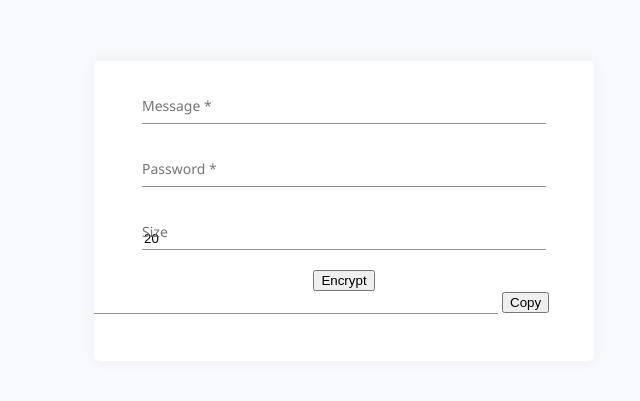
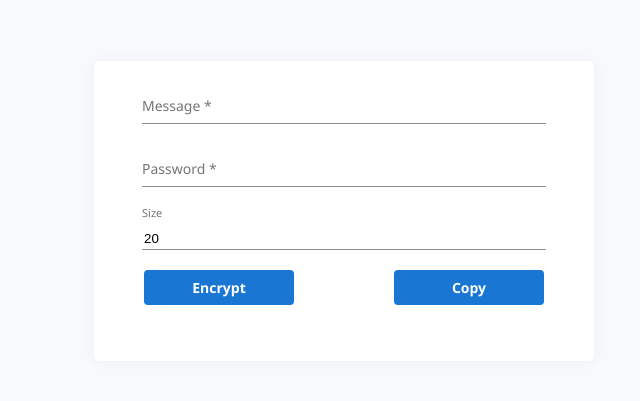
Before and after one commit to yarikleto/Password-creator, a website built with webpack: page dist/index.html in a window 1280 px wide. Shown: the part 197-598 px from the top of the page, without its empty margins (304-944 px from the left). Built offline with nearby package versions, Linux system fonts and the light colour scheme.

Commit message:
Added a new build for Github Page

```diff
--- a/dist/index.html
+++ b/dist/index.html
@@ -1 +1 @@
-<!doctype html><html lang="en"><head><meta charset="UTF-8"><meta name="viewport" content="width=device-width,initial-scale=1"><meta http-equiv="X-UA-Compatible" content="ie=edge"><title>Password creator</title></head><body><main class="main"><div class="form"><div class="form__message"><label class="label" for="text">Message *</label> <input class="animation" name="text" id="text"></div><div class="form__password"><label class="label" for="password">Password *</label> <input class="animation" name="password" id="password"></div><div class="form__size"><label class="label" for="size">Size</label> <input class="animation" value="20" type="number" name="size" id="size" step="1" min="1" ,></div><div class="form__buttons"><button class="encrypt__button" type="button" id="encrypt">Encrypt</button></div><input class="form__result" readonly="readonly" id="result-input"> <button type="button" id="copy-btn">Copy</button></div></main><script src="bundle.431f4da67d5d61ea5023.js"></script></body></html>
+<!doctype html><html lang="en"><head><meta charset="UTF-8"><meta name="viewport" content="width=device-width,initial-scale=1"><meta http-equiv="X-UA-Compatible" content="ie=edge"><title>Password creator</title></head><body><main class="main"><div class="form"><div class="form__message"><label class="label" for="text">Message *</label> <input name="text" id="text"></div><div class="form__password"><label class="label" for="password">Password *</label> <input name="password" id="password"></div><div class="form__size"><label class="label movable-span" for="size">Size</label> <input value="20" type="number" name="size" id="size" step="1" min="1"/></div><div class="form__buttons"><button class="button" type="button" id="encrypt">Encrypt</button> <button class="button" type="button" id="copy-btn">Copy</button></div><input class="result-input" id="result-input" readonly="readonly"/></div></main><script src="bundle.da63505bf0325f65706e.js"></script></body></html>
```
Also changed, not shown: 1 other file.
